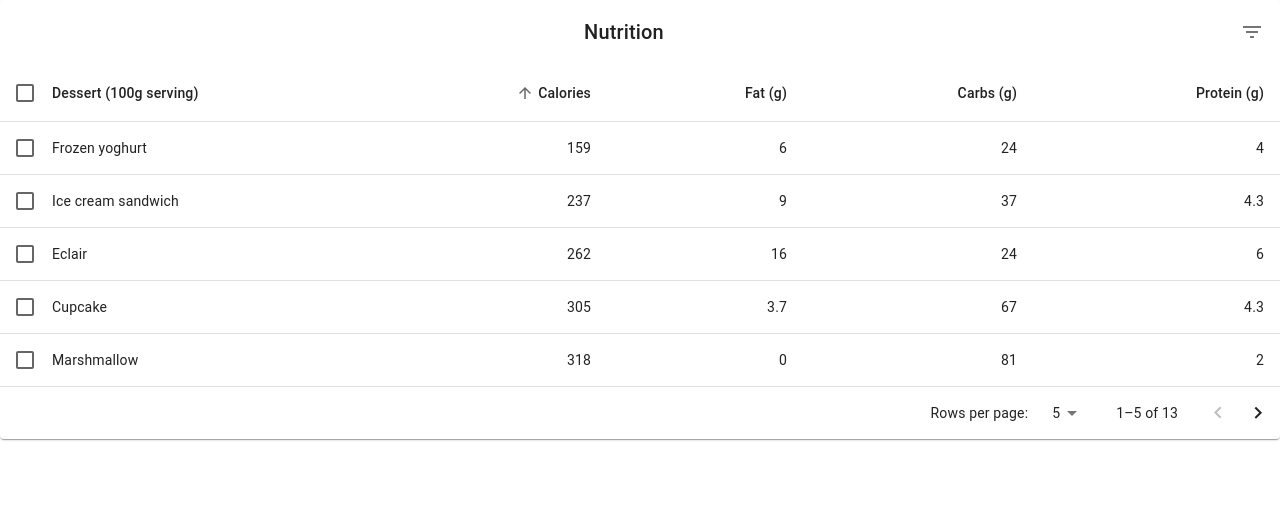
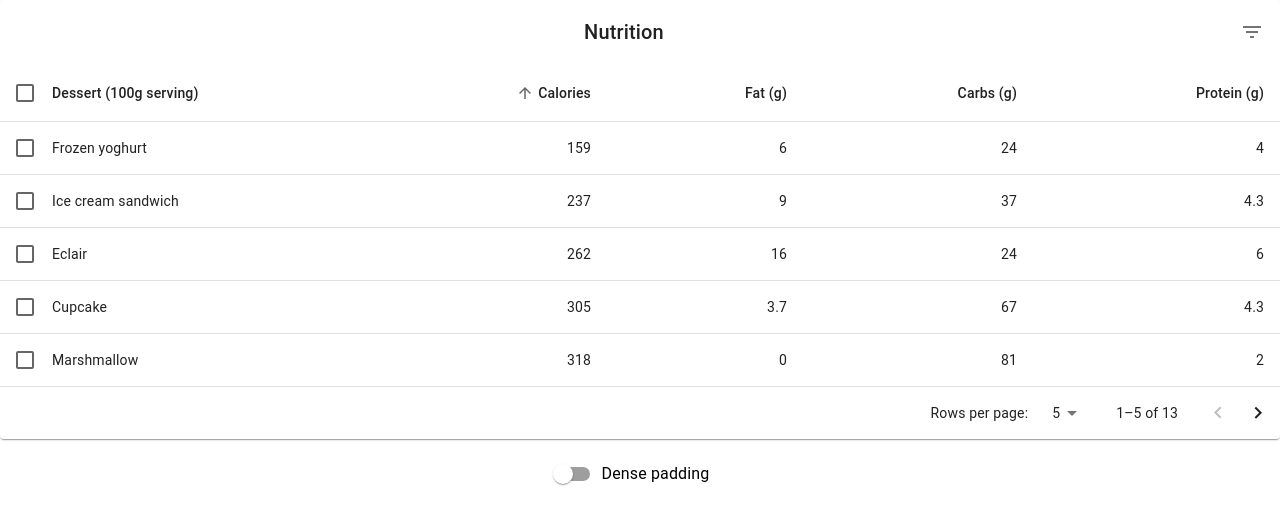
Before and after one commit to NicKyeaa/inventoryman, a React (Create React App) app: page / in a window 1280 px wide. Shown: the top 524 px of the page. Built offline with nearby package versions, Linux system fonts and the light colour scheme.

Commit message:
Dense padding returned

```diff
--- a/src/Components/Grid.jsx
+++ b/src/Components/Grid.jsx
@@ -367,10 +367,10 @@ export default function EnhancedTable() {
           onRowsPerPageChange={handleChangeRowsPerPage}
         />
       </Paper>
-      {/* <FormControlLabel
+      <FormControlLabel
         control={<Switch checked={dense} onChange={handleChangeDense} />}
         label="Dense padding"
-      /> */}
+      />
     </Box>
   );
 }
```
